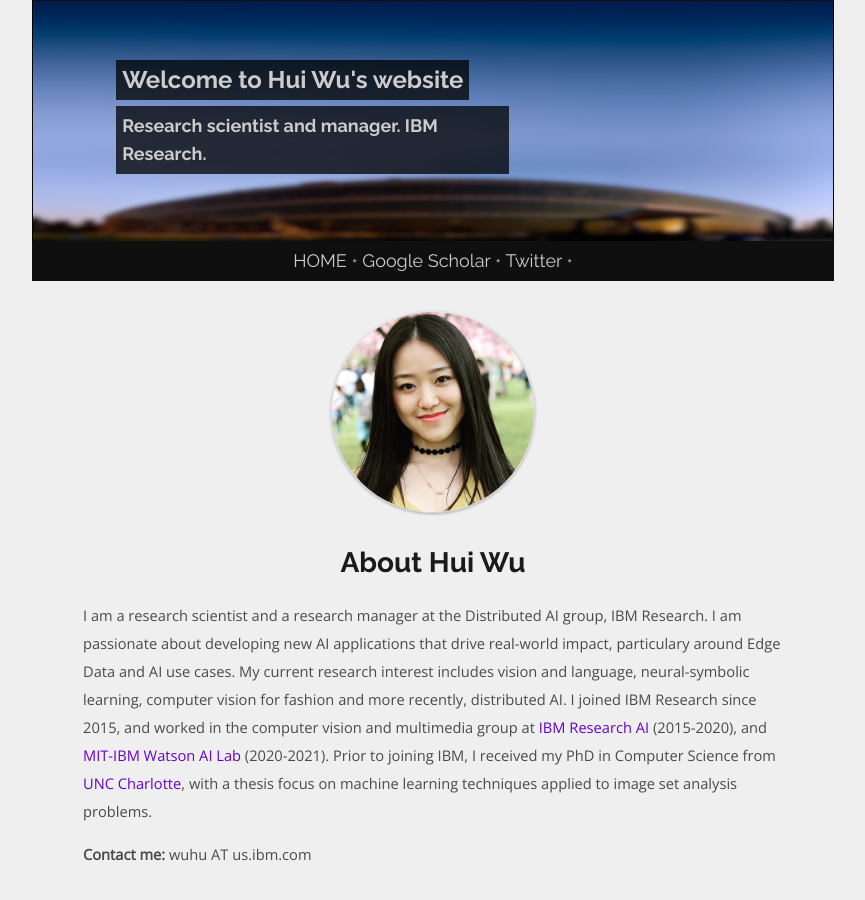
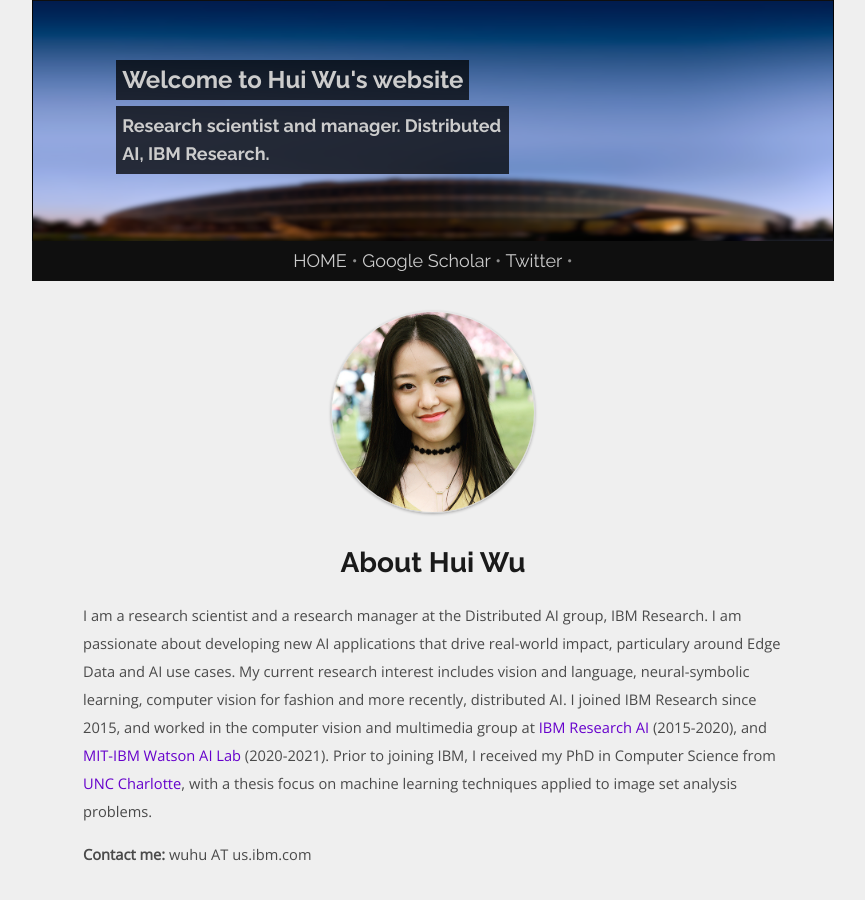
Before and after one commit to spacew/spacew.github.io, a Jekyll site: the page built from index.html, in a window 1280 px wide and 900 px high. Shown: the whole window, without its empty margins (207-1072 px from the left). Built offline with Jekyll 4.4.1, drawn with Linux system fonts in a browser that asks for light colours; the list of posts is cut into pages by our own code.

Commit message:
Update _config.yml

```diff
--- a/_config.yml
+++ b/_config.yml
@@ -3,7 +3,7 @@ email: wuhu@us.ibm.com
 greeting: Welcome to Hui Wu's website
 description: # > this means to ignore newlines until another tag
     Research scientist and manager.
-    IBM Research.
+    Distributed AI, IBM Research.
 twitter: HuiWu_
 scholar: 1qByqaUAAAAJ&hl=en&oi=ao
 favicon: h.png
```
